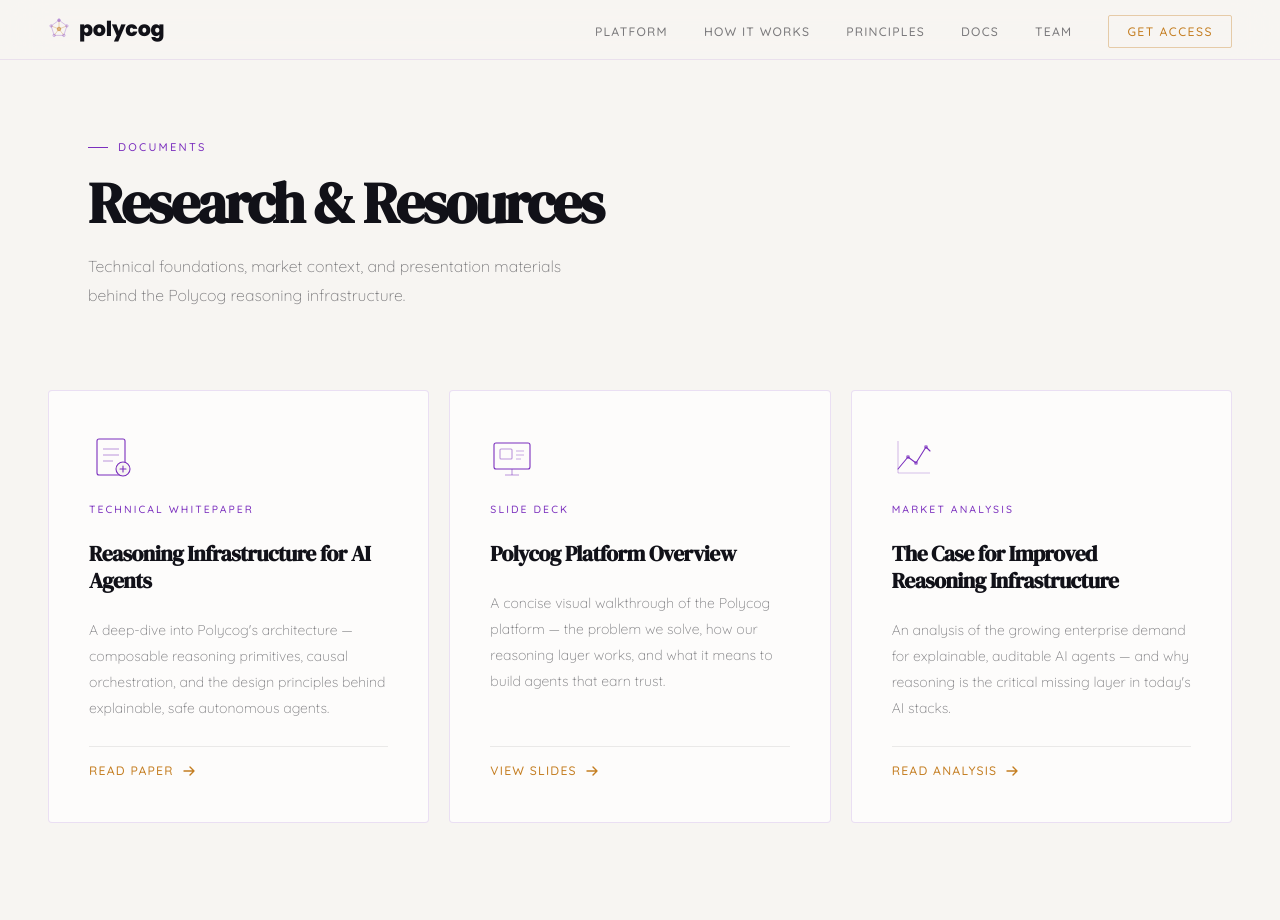
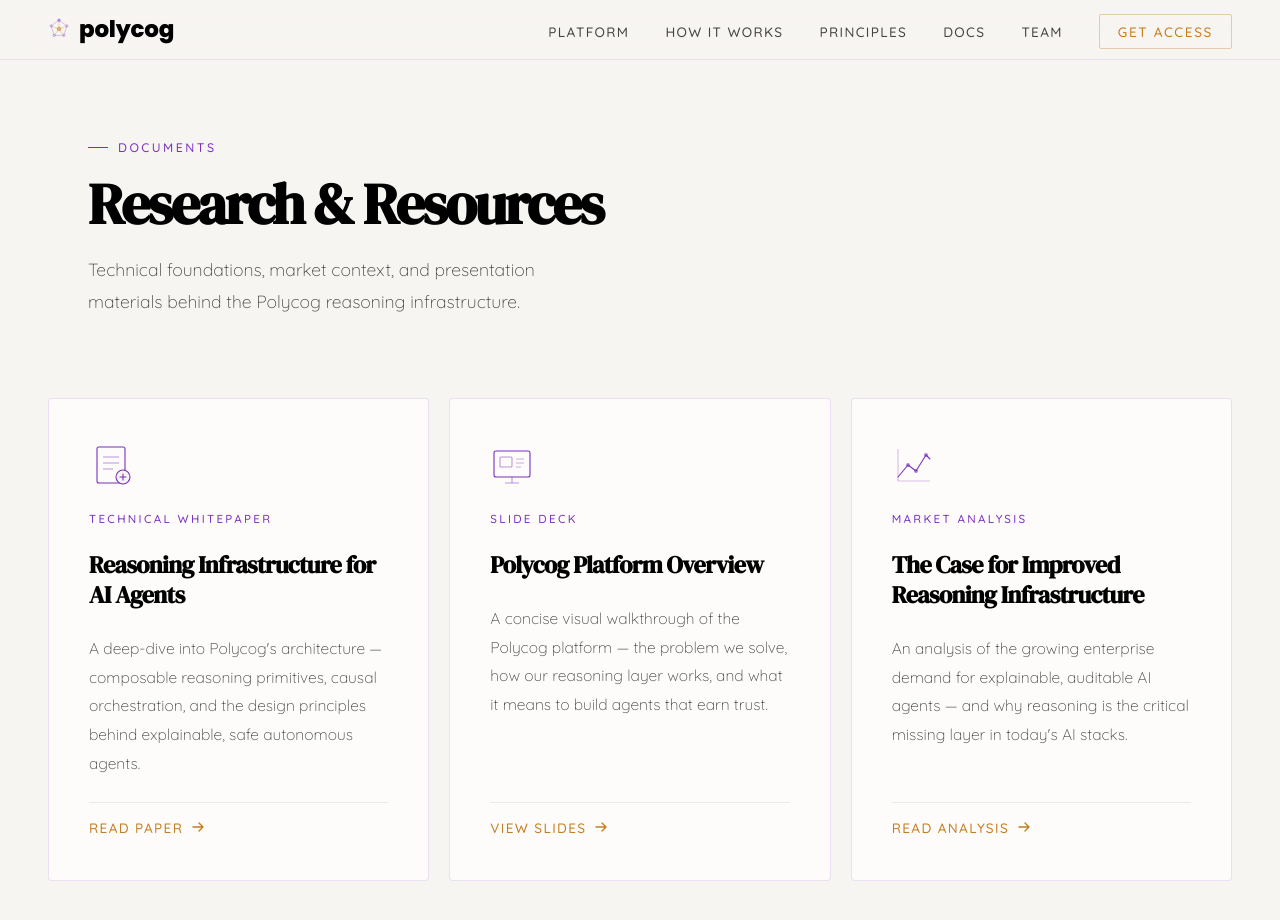
Before and after one commit to polycog/polycog.github.io, a plain HTML site: page documents.html in a window 1280 px wide. Drawn offline with Linux system fonts and the light colour scheme.

Commit message:
added favicon, increased the size of main font and made it darker

```diff
--- a/documents.html
+++ b/documents.html
@@ -4,6 +4,7 @@
   <meta charset="UTF-8" />
   <meta name="viewport" content="width=device-width, initial-scale=1.0, viewport-fit=cover" />
   <title>Documents — Polycog</title>
+  <link rel="icon" type="image/svg+xml" href="logo.svg" />
   <link rel="preconnect" href="https://fonts.googleapis.com" />
   <link rel="preconnect" href="https://fonts.gstatic.com" crossorigin />
   <link href="https://fonts.googleapis.com/css2?family=DM+Serif+Display:ital@0;1&family=Quicksand:wght@300;400;500;600&family=Poppins:wght@800&display=swap" rel="stylesheet" />
@@ -16,8 +17,8 @@
       --primary:   #3C096C;
       --secondary: #7B2FBE;
       --accent:    #C47D20;
-      --text:      #111118;
-      --text-2:    rgba(17,17,24,.55);
+      --text:      #000000;
+      --text-2:    rgba(0,0,0,.72);
       --text-3:    rgba(17,17,24,.35);
       --card-bg:   rgba(255,255,255,.7);
       --card-border: rgba(123,47,190,.14);
@@ -29,7 +30,7 @@
       --ease: cubic-bezier(.16,1,.3,1);
     }
 
-    html { scroll-behavior: smooth; font-size: 18px; }
+    html { scroll-behavior: smooth; font-size: 20px; }
 
     body {
       background: var(--bg);
```
Also changed, not shown: history.html (+4 -3 lines), index.html (+4 -3 lines), team.html (+4 -3 lines).
